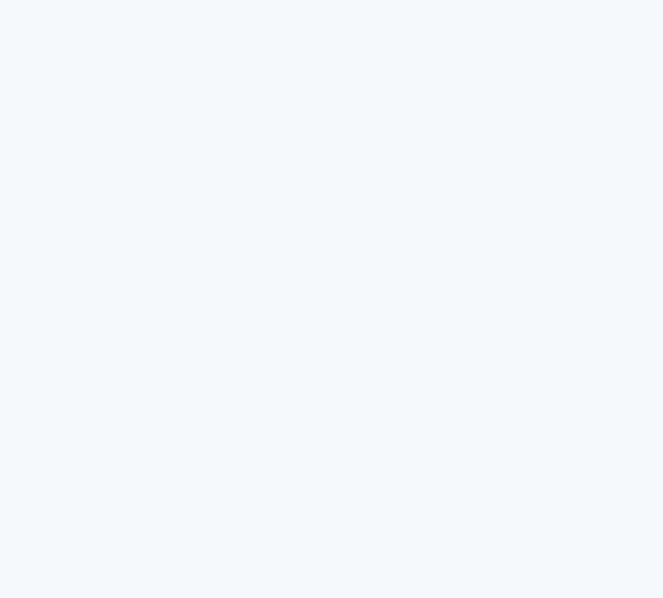
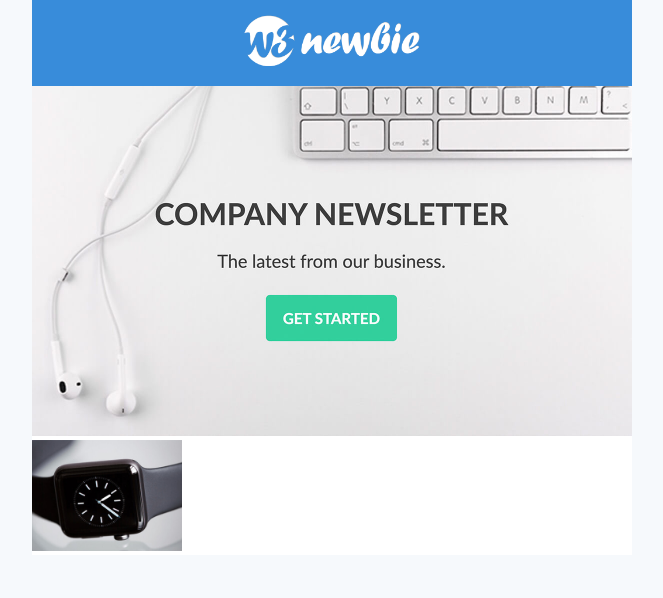
Before and after one commit to MarcelDurgante/newsletter-professional, a plain HTML site: page index.html in a window 1280 px wide. Shown: the whole page, without its empty margins (308-971 px from the left). Drawn offline with Linux system fonts and the light colour scheme.

Commit message:
first row image added

```diff
--- a/index.html
+++ b/index.html
@@ -1,6 +1,7 @@
 <!DOCTYPE html>
 <html lang="en">
-    <html xmlns="http://www.w3.org/1999/xhtml">
+<html xmlns="http://www.w3.org/1999/xhtml">
+
 <head>
     <meta http-equiv="content-Type" content="text/html; charset=UTF-8" />
     <meta http-equiv="X-UA-Compatible" content="IE=edge" />
@@ -12,61 +13,105 @@
             padding: 0;
             background-color: #f6f9fc;
         }
+
         table {
             border-spacing: 0;
         }
+
         td {
             padding: 0;
         }
+
         img {
             border: 0;
         }
+
         .wrapper {
             width: 100%;
             background-color: #f6f9fc;
             table-layout: fixed;
             padding-bottom: 40px;
-            text-align: center;
-            justify-content: center;
-            display: flex;
         }
+
         .webkit {
             max-width: 600px;
             background-color: #ffffff;
         }
+
         .outer {
             Margin: 0 auto;
             width: 100%;
             max-width: 600px;
             border-spacing: 0;
             font-family: sans-serif;
-            color: #4a4a4a;
+            color: #ffffff;
         }
 
-        @media screen and (max-width: 600px) {
-        }
-        @media screen and (max-width: 400px) {
-        }
+        @media screen and (max-width: 600px) {}
+
+        @media screen and (max-width: 400px) {}
     </style>
 </head>
+
 <body>
-    <div class="wrapper" >
-        <div class="webkit" >
+
+    <center class="wrapper">
+        <div class="webkit">
+
             <table class="outer" align="center">
+
                 <tr>
-                    <td style="object-fit: cover">
-                        <table width="100%" style="border-spacing: 0">
+                    <td>
+                        <table width="100%" style="border-spacing: 0;">
                             <tr>
-                                <td style="text-align: center">
-                                    <a href="#"><img src="img/design-a-header-cover.png" width="100%" alt=""></a>
+                                <td style="background-color: #388cda; padding: 10px; text-align: center;">
+                                    <a href="http://w3newbie.com"><img src="img/w3newbie-white.png" width="180"
+                                            alt="Logo" title="logo"></a>
                                 </td>
                             </tr>
                         </table>
                     </td>
                 </tr>
+
+                <tr>
+                    <td>
+                        <a href="http://w3newbie.com"><img src="img/1200x700.jpg" alt="Banner" width="600"></a>
+                    </td>
+                </tr>
+
+                <tr>
+                    <td>
+                        <table width="100%" style="border-spacing: 0;">
+
+                            <tr>
+                                <td class="three-columns">
+
+                                    <table class="column">
+                                        <tr>
+                                            <td class="padding">
+                                                <table class="content">
+                                                    <tr>
+                                                        <td>
+                                                            <a href="#"><img src="img/380x280.jpg" width="150" alt="" style="max-width: 150px"></a>
+                                                        </td>
+                                                    </tr>
+                                                </table>
+                                            </td>
+                                        </tr>
+                                    </table>
+
+                                </td>
+                            </tr>
+
+                        </table>
+                    </td>
+                </tr>
+
+
             </table>
         </div>
-    </div>
+        </div>
 
 </body>
+
 </html>
```
